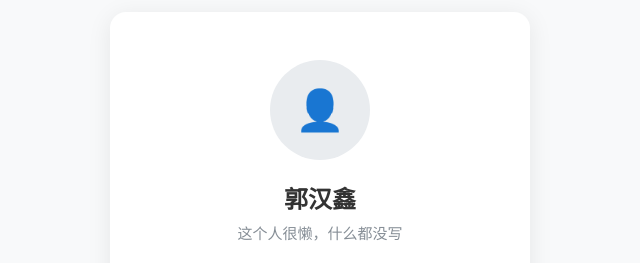
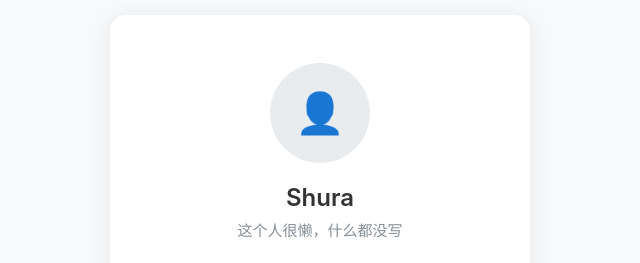
Before and after one commit to GHX0/GHX0.github.io, a plain HTML site: page index.html in a window 1280 px wide. Shown: the part 189-452 px from the top of the page, 320-960 px from the left. Drawn offline with Linux system fonts and the light colour scheme.

Commit message:
更新个人主页标题为 Shura

```diff
--- a/index.html
+++ b/index.html
@@ -74,7 +74,7 @@
 <body>
     <div class="card">
         <div class="avatar">👤</div>
-        <h1>郭汉鑫</h1>
+        <h1>Shura</h1>
         <div class="subtitle">
             这个人很懒，什么都没写
         </div>
```
